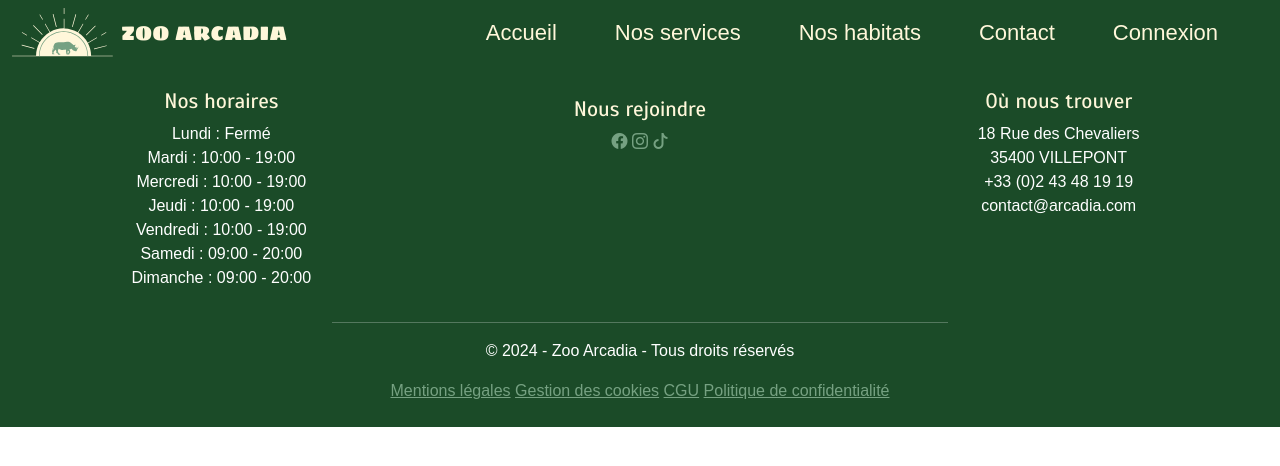
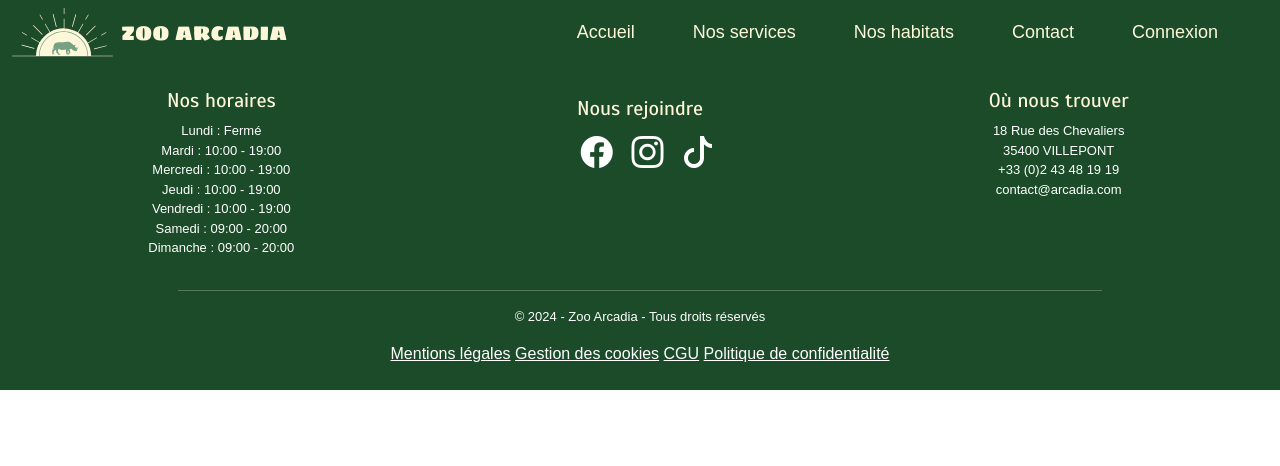
Before and after one commit to jeanne-bdh/ECF_ZooArcadia, a PHP site: page / in a window 1280 px wide. Shown: the top 466 px of the page. Run offline with PHP 8.4, Linux system fonts and the light colour scheme; some libraries are stand-ins or nearby versions; some web fonts are replaced.

Commit message:
maj footer + optim code fs & p & m

```diff
--- a/index.html
+++ b/index.html
@@ -52,7 +52,7 @@
 
         <div class="row">
             <div class="col-12 col-lg-4">
-                <h4>Nos horaires</h4>
+                <h5>Nos horaires</h5>
                 <p>
                     Lundi : Fermé <br>
                     Mardi : 10:00 - 19:00 <br>
@@ -64,7 +64,7 @@
                 </p>
             </div>
             <div class="col-12 col-lg-4 p-2">
-                <h4>Nous rejoindre</h4>
+                <h5>Nous rejoindre</h5>
                 <p>
                     <a href="#"><i class="bi bi-facebook"></i></a>
                     <a href="#"><i class="bi bi-instagram"></i></a>
@@ -72,7 +72,7 @@
                 </p>
             </div>
             <div class="col-12 col-lg-4">
-                <h4>Où nous trouver</h4>
+                <h5>Où nous trouver</h5>
                 <p>
                     18 Rue des Chevaliers <br>
                     35400 VILLEPONT <br>
@@ -84,7 +84,7 @@
 
         <!-- SECTION : MENTIONS LEGALES -->
         <section>
-            <hr class="w-50 mx-auto">
+            <hr class="w-75 mx-auto">
             <p>&copy; 2024 - Zoo Arcadia - Tous droits réservés</p>
             <a href="#">Mentions légales</a>
             <a href="#">Gestion des cookies</a>
--- a/pages/signin.html
+++ b/pages/signin.html
@@ -9,7 +9,7 @@
 <section class="container_signin container">
     <div class="container_form d-flex justify-content-center align-items-center">
         <div>
-            <h5>CONNEXION</h5>
+            <h4>CONNEXION</h4>
             <form>
                 <div>
                     <div class="ms-4 mt-5 mb-3"">
--- a/scss/main.scss
+++ b/scss/main.scss
@@ -1,26 +1,24 @@
 @import url(/node_modules/bootstrap-icons/font/bootstrap-icons.css);
 @import 'custom';
 
-// FONTS
+// Fonts
 @import url('https://fonts.googleapis.com/css2?family=Hind+Madurai:wght@300;400;500;600;700&family=Scada:ital,wght@0,400;0,700;1,400;1,700&family=Sigmar+One&display=swap');
 
 
-// BIG TITLE
+// Big title
 h1 {
     color: white;
-    margin-left: auto;
-    margin-right: auto;
+    margin: 0 auto;
     font-family: $font-family-serif;
     font-size: 60px;
 }
 
-// PAGE : HOME - TITRES DES SECTIONS : Nos habitats, Nos services, Nos animaux, Avis de nos visiteurs
+// Page : home - Titres des sections (Nos habitats, Nos services, Nos animaux, Avis de nos visiteurs)
 h2 {
     font-family: $font-family-serif;
     color: $browndark;
     text-align: center;
-    padding-left: 40px;
-    padding-right: 40px;
+    padding-inline: 40px;
 }
 
 .line_h2 {
@@ -31,54 +29,63 @@ h2 {
     opacity: 75%;
 }
 
-// PAGE : HOME - TITRES DES HABITATS
+// Page : home - Titres des habitats
 h3 {
     font-family: $font-family-sans-serif;
     color: $browndark;
     padding-top: 10px;
 }
 
-// FOOTER - TITRES DES SECTIONS
+// Page : signin - Titre connexion
 h4 {
     font-family: $font-family-serif;
-    color: $secondary2;
-    font-size: 21px;
-}
-
-// PAGE : SIGNIN - TITRE CONNEXION
-h5 {
-    font-family: $font-family-serif;
+    font-size: xx-large;
     color: $dark;
-    font-size: 25px;
     text-align: center;
 }
 
+// Footer - Titres des sections
+h5 {
+    font-family: $font-family-serif;
+    color: $secondary2;
+}
+
+// Bouton
 .btn-bg-dark {
     background-color: $browndark;
     color: white;
 }
 
+// Navbar
+.navbar-brand {
+    color: $secondary2;
+    font-family: $font-family-display;
+}
 
-// NAVBAR
-.navbar {
-    /* A REVOIR img {
-        width: 5%;
-    }*/
+.nav-link {
+    color: $secondary2;
+    padding-right: 50px !important;
+    font-size: large;
+}
 
-    .navbar-brand {
-        color: $secondary2;
-        font-family: $font-family-display;
+// Footer
+footer {
+    p {
+        font-size: small;
     }
 
-    .nav-link {
-        color: $secondary2;
-        padding-right: 50px !important;
-        font-size: 22px;
+    a {
+        color: white;
+
+        i {
+            font-size: xx-large;
+            margin-inline-start: 15px;
+        }
     }
 }
 
 
-// BIG TITLE
+// Big title
 .big_title {
     position: relative;
     height: 33vh;
@@ -105,7 +112,7 @@ h5 {
 }
 
 
-// PAGE : HOME - SECTION : NOS HABITATS
+// Page : home - Section : Nos habitats
 .bg_habitats {
     background-color: $secondary1;
 }
@@ -147,7 +154,7 @@ h5 {
 }
 
 
-// PAGE : HOME - SECTION : NOS SERVICES
+// Page : home - Section : Nos services
 .bg_services {
     background-color: $secondary1;
 
@@ -162,7 +169,7 @@ h5 {
 }
 
 
-// PAGE : HOME - SECTION : NOS ANIMAUX
+// Page : home - Section :  Nos animaux
 .bg_animaux {
     background-color: $secondary1;
 }
@@ -185,14 +192,13 @@ h5 {
 }
 
 
-
-// PAGE : HOME - SECTION : AVIS
+// Page : home - Section : Avis
 .bg_avis {
     background-color: $primary;
 }
 
 
-// PAGE : NOS SERVICES
+// Page : Nos services
 .container_services {
     background-color: $secondary2;
 
@@ -200,12 +206,12 @@ h5 {
         display: flex;
         justify-content: space-evenly;
         align-items: center;
-        padding-top: 50px;
-        padding-bottom: 50px;
+        padding-block: 50px;
+
     }
 
     h2 {
-        font-size: 1.5rem;
+        font-size: x-large;
     }
 
     p {
@@ -225,12 +231,9 @@ h5 {
 }
 
 
-// PAGE : NOS HABITATS
+// Page : Nos habitats
 .container_habitats {
-    padding-left: 300px;
-    padding-right: 300px;
-    padding-top: 40px;
-    padding-bottom: 40px;
+    padding: 40px 300px 40px 300px;
 
     img {
         width: 50%;
@@ -239,7 +242,7 @@ h5 {
 }
 
 
-// PAGE : CONNEXION
+// Page : Connexion
 .title_signin {
     font-family: $font-family-serif;
 }
@@ -259,7 +262,5 @@ h5 {
         svg {
             width: 8%;
         }
-
     }
-
 }
```
Also changed, not shown: scss/main.css, 1 other file.
